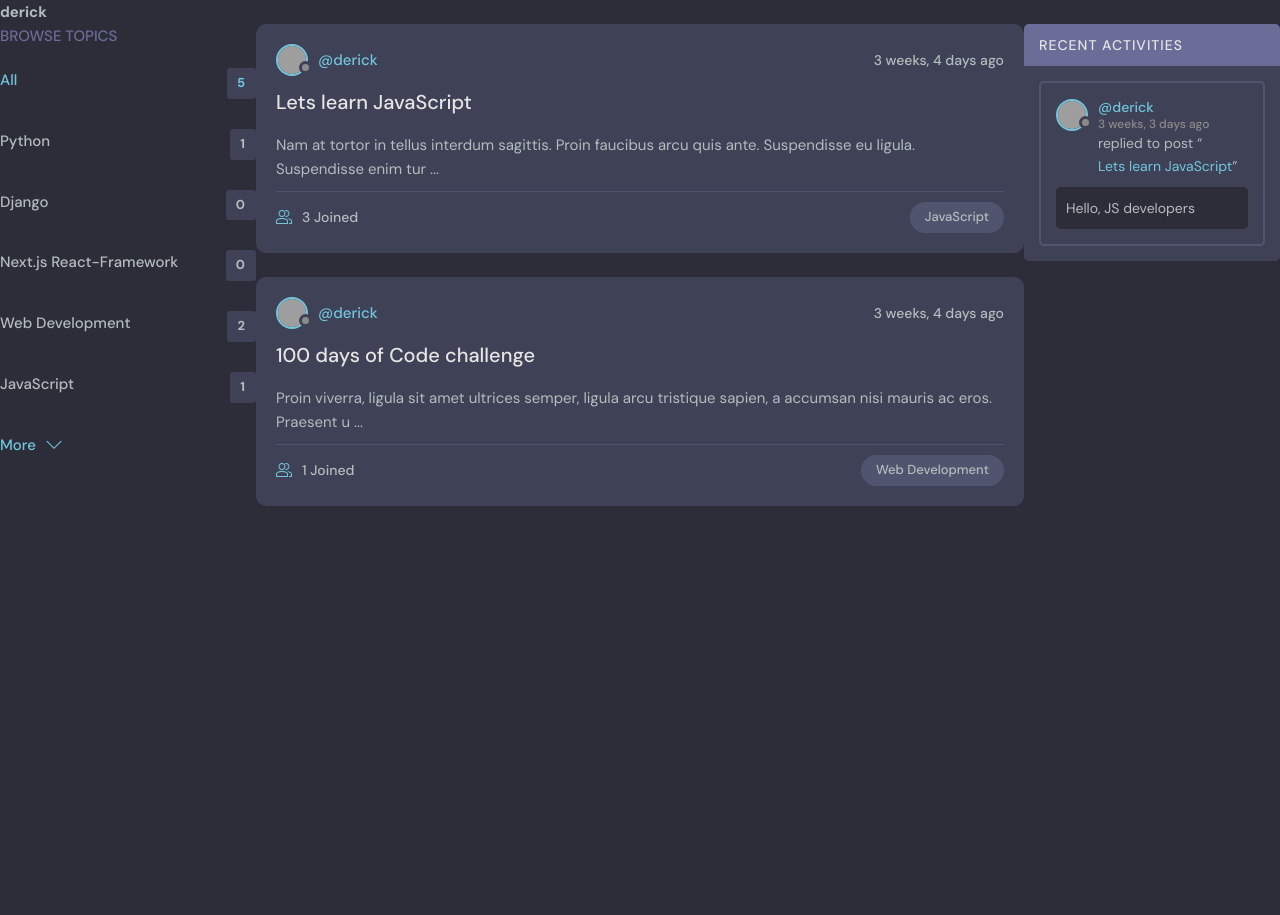
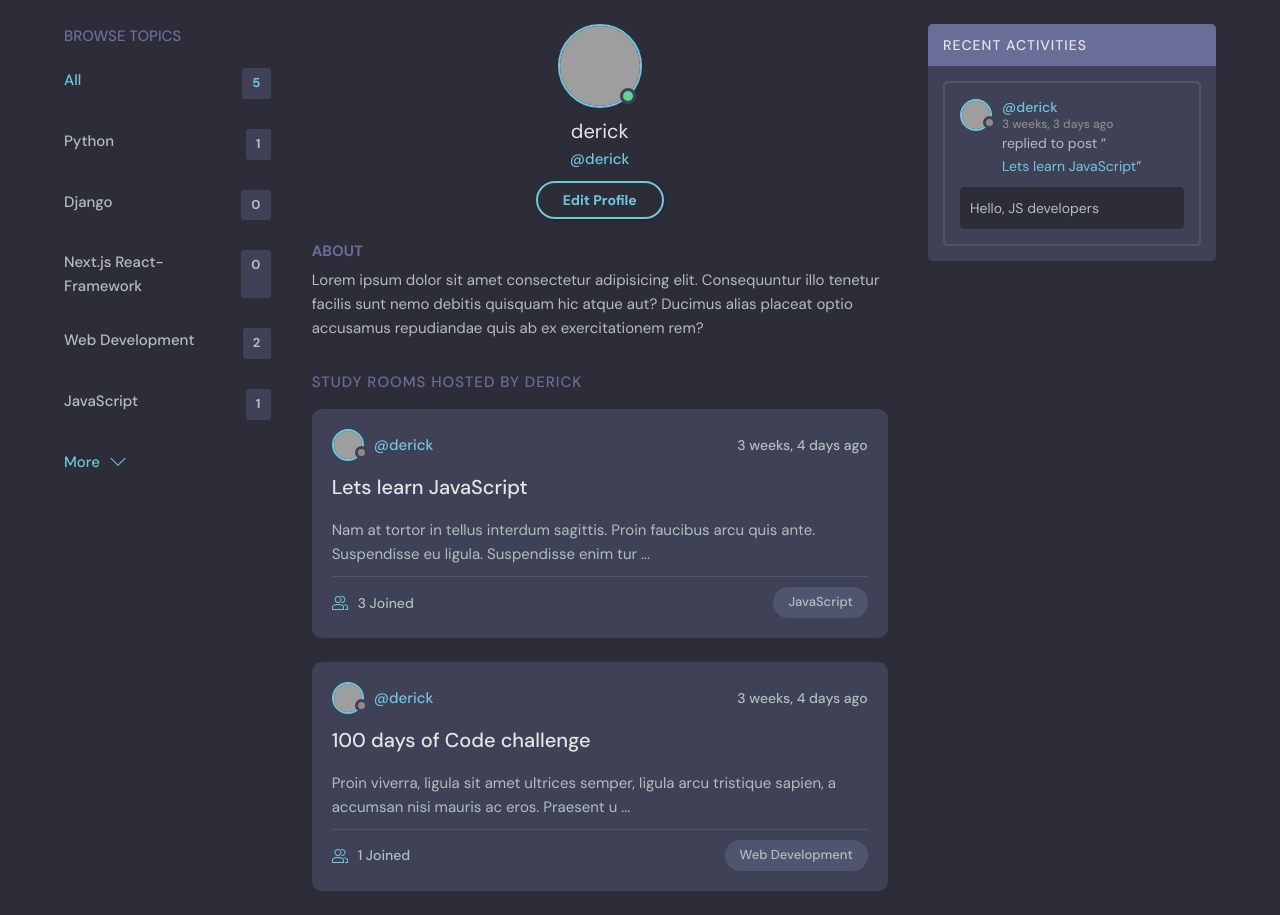
Before and after one commit to DerickMghanga/DJANGO-Developers-Online-Forum-App, a Django app: page /profile/1/ in a window 1280 px wide. Shown: the part 76-991 px from the top of the page. Before the commit the page ends 582 px from the top, so only its background shows below. Run offline with Django 5.2, Linux system fonts and the light colour scheme; data comes from the database, SQL or seed files in the repository; grey boxes are pictures that could not be loaded.

Commit message:
profile page theme done

```diff
--- a/studyMate/base/templates/base/activity_component.html
+++ b/studyMate/base/templates/base/activity_component.html
@@ -24,17 +24,11 @@
       {% if request.user == message.user %}
       <div class="roomListRoom__actions">
         <a href="{% url 'delete-message' message.id %}">
-          <svg
-            version="1.1"
-            xmlns="http://www.w3.org/2000/svg"
-            width="32"
-            height="32"
-            viewBox="0 0 32 32"
-          >
-            <title>remove</title>
+          <svg version="1.1" xmlns="http://www.w3.org/2000/svg" width="32" height="32" viewBox="0 0 32 32">
+            <title>delete</title>
             <path
-              d="M27.314 6.019l-1.333-1.333-9.98 9.981-9.981-9.981-1.333 1.333 9.981 9.981-9.981 9.98 1.333 1.333 9.981-9.98 9.98 9.98 1.333-1.333-9.98-9.98 9.98-9.981z"
-            ></path>
+              d="M30 4h-8v-3c0-0.553-0.447-1-1-1h-10c-0.553 0-1 0.447-1 1v3h-8v2h2v24c0 1.104 0.897 2 2 2h20c1.103 0 2-0.896 2-2v-24h2v-2h-0zM12 2h8v2h-8v-2zM26.002 30l-0.002 1v-1h-20v-24h20v24h0.002z">
+            </path>
           </svg>
         </a>
       </div>
--- a/studyMate/base/templates/base/profile.html
+++ b/studyMate/base/templates/base/profile.html
@@ -1,19 +1,49 @@
-{% extends 'main.html' %} {% block content %}
+{% extends 'main.html' %}
 
-<style>
-  .profile-container {
-    display: grid;
-    grid-template-columns: 1fr 3fr 1fr;
-  }
-</style>
+{% block content %}
+<div class="profile-page layout layout--3">
+  <div class="container">
+    <!-- Topics Start -->
+    {% include 'base/topics_component.html' %}
+    <!-- Topics End -->
 
-<h1>{{user.username}}</h1>
+    <!-- Room List Start -->
+    <div class="roomList">
+      <div class="profile">
+        <div class="profile__avatar">
+          <div class="avatar avatar--large active">
+            <img src="https://randomuser.me/api/portraits/men/11.jpg" />
+          </div>
+        </div>
+        <div class="profile__info">
+          <h3>{{user}}</h3>
+          <p>@{{user.username}}</p>
+          <a href="edit-user.html" class="btn btn--main btn--pill">Edit Profile</a>
+        </div>
+        <div class="profile__about">
+          <h3>About</h3>
+          <p>
+            Lorem ipsum dolor sit amet consectetur adipisicing elit. Consequuntur illo tenetur
+            facilis sunt nemo debitis quisquam hic atque aut? Ducimus alias placeat optio
+            accusamus repudiandae quis ab ex exercitationem rem?
+          </p>
+        </div>
+      </div>
 
-<div class="profile-container">
-  <div>{% include 'base/topics_component.html' %}</div>
+      <div class="roomList__header">
+        <div>
+          <h2>Study Rooms Hosted by {{user}}</a>
+          </h2>
+        </div>
+      </div>
 
-  <div>{% include 'base/feed_component.html' %}</div>
+      {% include 'base/feed_component.html' %}
+    </div>
+    <!-- Room List End -->
 
-  <div>{% include 'base/activity_component.html' %}</div>
+    <!-- Activities Start -->
+    {% include 'base/activity_component.html' %}
+    <!-- Activities End -->
+  </div>
 </div>
 {% endblock content %}
```
Also changed, not shown: studyMate/base/templates/base/profile_old.html (added, +19 -0 lines).
